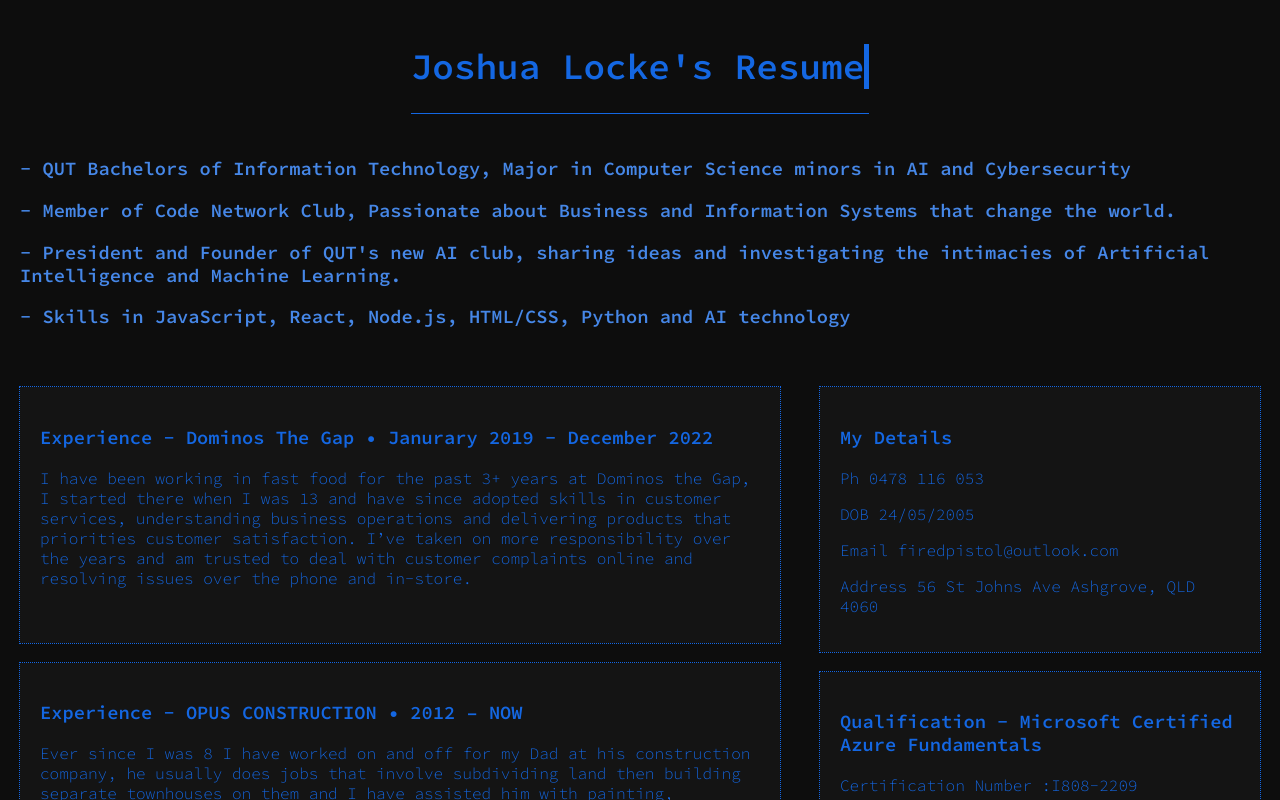
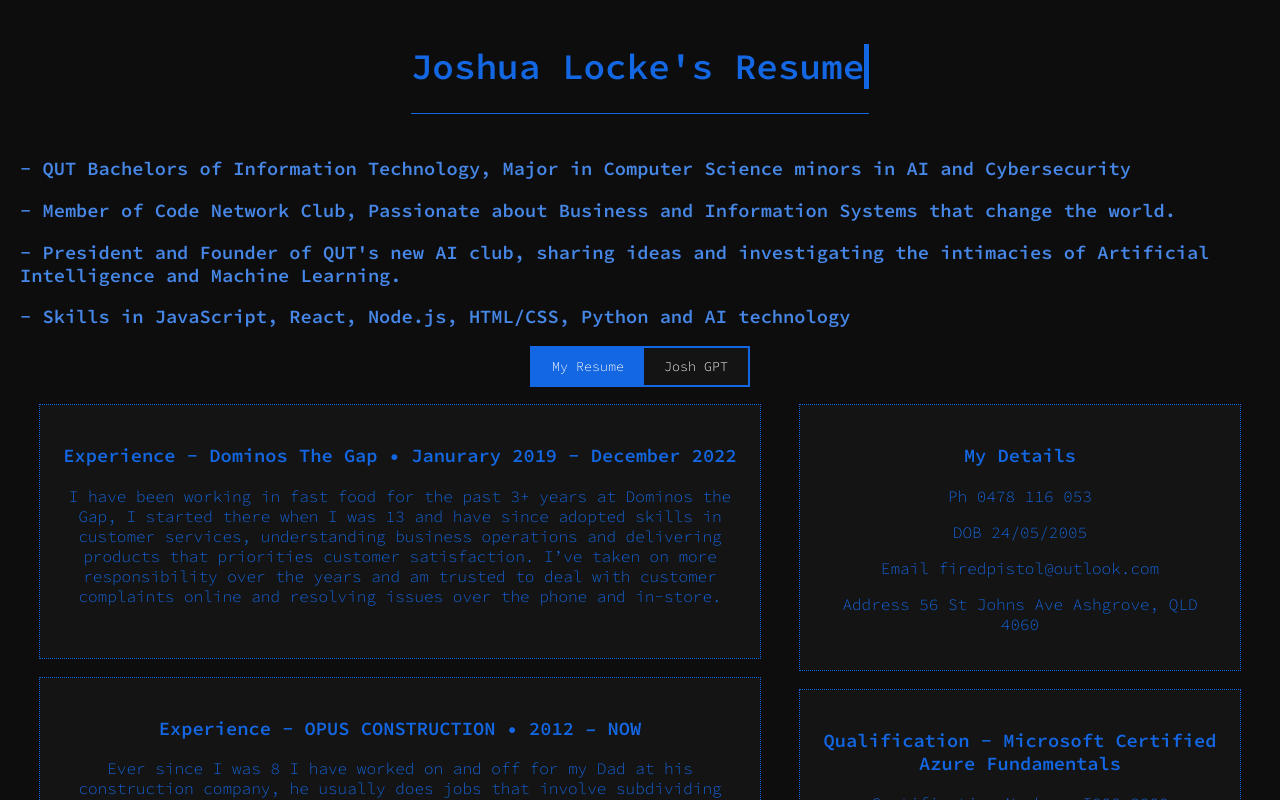
Before and after one commit to lockej2005/joshsresume1, a React (Create React App) app: page / in a window 1280 px wide. Shown: the top 800 px of the page. Built offline with nearby package versions, Linux system fonts and the light colour scheme.

Commit message:
added buttons

```diff
--- a/src/App.css
+++ b/src/App.css
@@ -13,6 +13,9 @@
   flex-direction: row;
 }
 @media (max-width: 768px) {
+  body {
+    zoom: 0.7; /* Adjust the zoom level as needed */
+  }
   .ColumnContainer {
     flex-direction: column;
   }
@@ -71,6 +74,65 @@
   animation: typing 1.5s steps(40, end), blink-caret .75s step-end infinite;
 }
 
+.button-group {
+  display: flex;
+  justify-content: center;
+  margin-top: 20px;
+}
+
+.button-group button {
+  outline: 2px solid #1467e2;
+  background-color: #141414;
+  color: white;
+  font-family: 'Source Code Pro', monospace;
+  padding: 10px 20px;
+  margin: 0;
+  border: none;
+  cursor: pointer;
+  transition: background-color 0.3s ease;
+
+  animation-fill-mode: forwards;
+}
+
+.button-group button.selected {
+  background-color: #1467e2;
+  color: white;
+}
+
+.button-group button:not(.selected):hover {
+  color: #a0a0a0;
+  transition: 0.3s;
+}
+
+@keyframes slideFill {
+  0% {
+    background-color: blue;
+    color: white;
+    width: 100%;
+  }
+  50% {
+    background-color: blue;
+    color: white;
+    width: 0;
+  }
+  51% {
+    background-color: transparent;
+    color: black;
+    width: 0;
+  }
+  100% {
+    background-color: transparent;
+    color: black;
+    width: 100%;
+  }
+}
+
+.button-group button.slide-animation {
+  animation: slideFill 0.6s ease forwards;
+  animation-delay: 0.3s;
+}
+
+
 @keyframes typing {
   from {
     width: 0;
--- a/src/resume.js
+++ b/src/resume.js
@@ -1,6 +1,19 @@
+import React, { useState } from 'react';
 import './App.css'; // Import your CSS file
 
 function Resume() {
+  const [selectedButton, setSelectedButton] = useState(1);
+
+  const handleButtonClick = (buttonId) => {
+    setSelectedButton(buttonId);
+
+    if (buttonId === 1) {
+      window.location.href = 'https://joshuasresume.azurewebsites.net/'; // Replace with your desired URL for My Resume
+    } else if (buttonId === 2) {
+      window.location.href = 'https://interviewjosh.azurewebsites.net/'; // Replace with your desired URL for Josh GPT
+    }
+  };
+
   return (
     <div className="App">
       <div className="resume">
@@ -15,7 +28,22 @@
           <h3>- President and Founder of QUT's new AI club, sharing ideas and investigating the intimacies of Artificial Intelligence and Machine Learning.</h3>
           <h3>- Skills in JavaScript, React, Node.js, HTML/CSS, Python and AI technology</h3>
         </div>
+
+        <div className="button-group">
+          <button
+            className={selectedButton === 1 ? 'selected' : ''}
+            onClick={() => handleButtonClick(1)}
+          >
+            My Resume
+          </button>
+          <button
+            className={selectedButton === 2 ? 'selected' : ''}
+            onClick={() => handleButtonClick(2)}
+          >
+            Josh GPT
+          </button>
         </div>
+
         <div className='ColumnContainer'>
           <div className='experienceFlex'>
             <div className='exp1'>
@@ -47,7 +75,7 @@
               <p>Throughout school I have contributed many hours towards our schools charity organization MATES by cooking BBQs and delivering food to food shelters and other charity work. In 2018 I organized my own fundraiser for MATES after an old boy’s house burnt down just in front of the school selling customized pens with styluses which raised over $600.</p>
             </div>
           </div>
-      <div className= 'referencesContainer'>
+          <div className='referencesContainer'>
             <div className='ref1'>
               <h3>My Details</h3>
               <p>Ph 0478 116 053</p>
@@ -79,7 +107,7 @@
             </div>
             <div className='ref4'>
               <h3>Qualification - FOOD SAFETY SUPERVISOR</h3>
-          <p>USE HYGENIC PRACTICES FOR FOOD SAFETY AND PARTICIPATE IN SAFE FOOD HANDLING PRACTICES (SITXFSA001 AND SITFSA001) </p>
+              <p>USE HYGIENIC PRACTICES FOR FOOD SAFETY AND PARTICIPATE IN SAFE FOOD HANDLING PRACTICES (SITXFSA001 AND SITFSA001) </p>
             </div>
             <div className='ref4'>
               <h3>Qualification - RSA</h3>
@@ -89,7 +117,7 @@
               <h3>Qualification - RSG</h3>
               <p>PROVIDE RESPONSIBLE GAMBLING SERVICES (SITHGAM001)</p>
             </div>
-
+          </div>
         </div>
       </div>
     </div>
```
Lines whose indentation alone changed are shown as unchanged.
